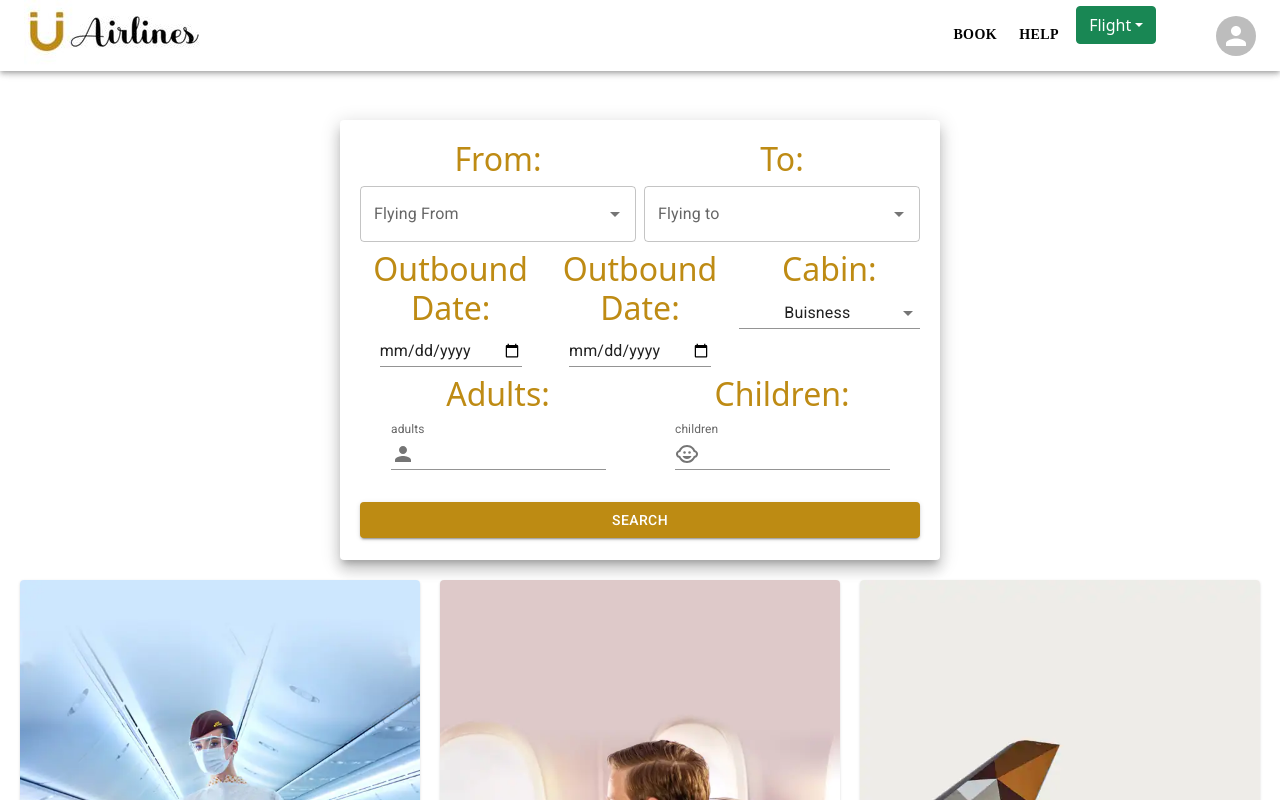
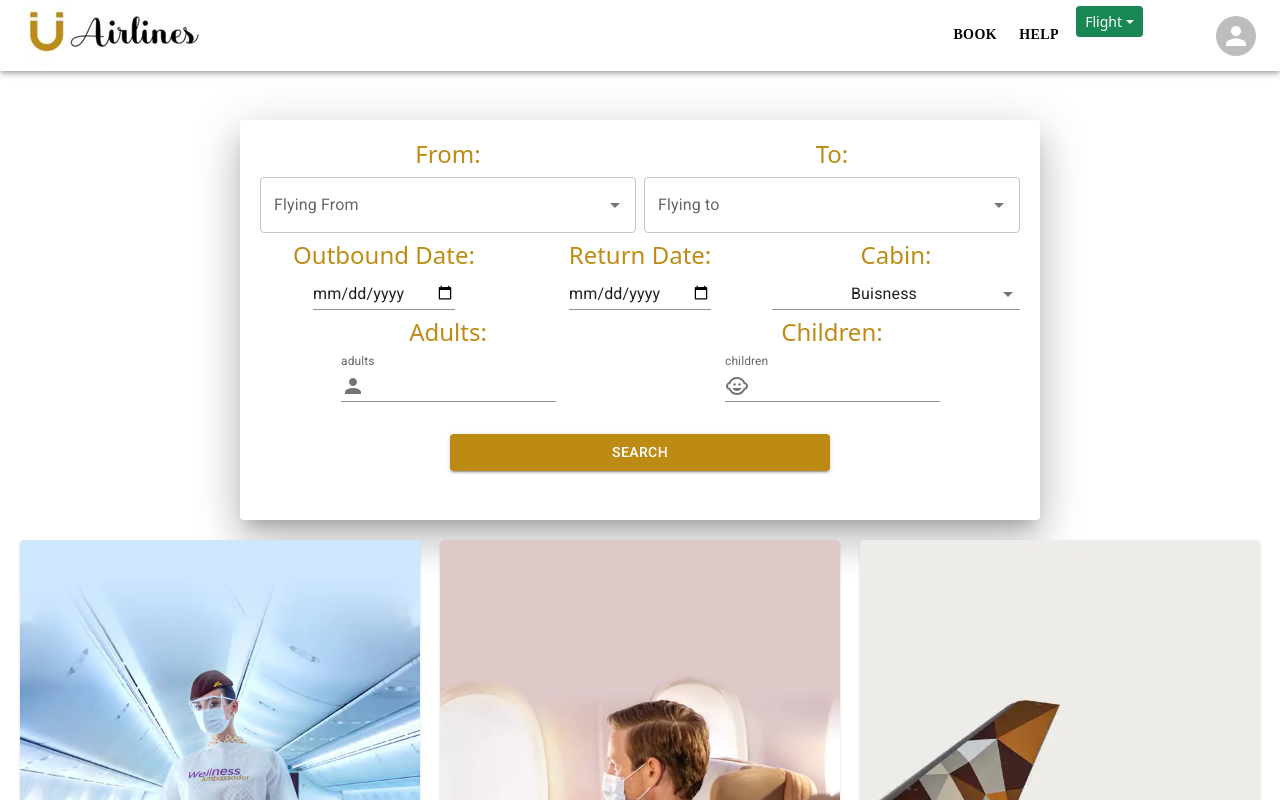
Before and after one commit to advanced-computer-lab/Unique-and-in-English-only, a React (Create React App) app in the folder Frontend/react-app/: page / in a window 1280 px wide. Built offline with nearby package versions, Linux system fonts and the light colour scheme; a web font is replaced by a local one.

Commit message:
homepage

```diff
--- a/Frontend/react-app/src/ResponsiveAppBar.js
+++ b/Frontend/react-app/src/ResponsiveAppBar.js
@@ -144,8 +144,8 @@ const ResponsiveAppBar = () => {
                 Help
               </Button>
             }
-            <Dropdown cssClass='e-caret-hide' container="body">
-              <Dropdown.Toggle variant="success" id="dropdown-basic">
+            <Dropdown cssClass='e-caret-hide' container="body" >
+              <Dropdown.Toggle variant="success" id="dropdown-basic" size="sm" style={{}}>
                 Flight
               </Dropdown.Toggle>
 
--- a/Frontend/react-app/src/searchFlightDiv.js
+++ b/Frontend/react-app/src/searchFlightDiv.js
@@ -30,7 +30,7 @@ const theme=createMuiTheme({
 
 
 
-const paperStyle={padding:20, height:'440px',width:'600px',margin:"20px auto",minheight: '500px',minwidth:'1000px'}
+const paperStyle={padding:20, height:'400px',width:'800px',margin:"20px auto",minheight: '500px',minwidth:'1000px'}
 
 
 const airports = [
@@ -101,10 +101,10 @@ function SearchFlightDiv() {
     <Container>
 
     <Grid align="center">
-        <Paper elevation={10} style={paperStyle}>
+        <Paper elevation={24} rounded style={paperStyle}>
         <Grid container spacing={1}>
             <Grid item xs={6}>
-                <h2 style={{color:"#be8b14"}}>From:</h2>
+                <h4 style={{color:"#be8b14"}}>From:</h4>
             <Autocomplete
                     id="flying-from-box"
                     options={airports}
@@ -128,7 +128,7 @@ function SearchFlightDiv() {
             />
          </Grid>
          <Grid item xs={6}>
-                <h2 style={{color:"#be8b14"}}>To:</h2>
+                <h4 style={{color:"#be8b14"}}>To:</h4>
                 <Autocomplete
                     id="flying-to-box"
                     options={airports}
@@ -147,11 +147,11 @@ function SearchFlightDiv() {
                 />
          </Grid>
          <Grid item xs={4}>
-                <h2 style={{color:"#be8b14"}}>Outbound Date:</h2>
+                <h4 style={{color:"#be8b14"}}>Outbound Date:</h4>
                 <TextField id="outboundDate" value={values.outboundDate} onChange={set('outboundDate')} type="date" variant="standard"> </TextField>
          </Grid>
          <Grid item xs={4}>
-         <h2 style={{color:"#be8b14"}}>Outbound Date:</h2>
+         <h4 style={{color:"#be8b14"}}>Return Date:</h4>
                 <TextField id="returnDate" value={values.returnDate} onChange={set('returnDate')} type="date" variant="standard"> </TextField>
 
          </Grid>
@@ -163,7 +163,7 @@ function SearchFlightDiv() {
                     getOptionLabel={option => option.class}
                     renderInput={(params) => <TextField {...params} value={values.cabin} onChange={set('cabin')} label="Cabin" />}
                 /> */}
-                <h2 style={{color:"#be8b14"}}>Cabin:</h2>
+                <h4 style={{color:"#be8b14"}}>Cabin:</h4>
                 <Select
                 color="primary"
                     labelId="cabin-select-label"
@@ -181,7 +181,7 @@ function SearchFlightDiv() {
          </Grid>
 
          <Grid item xs={6}>
-         <h2 style={{color:"#be8b14"}}>Adults:</h2>
+         <h4 style={{color:"#be8b14"}}>Adults:</h4>
          <TextField
             label="adults"
             variant="standard"
@@ -198,7 +198,7 @@ function SearchFlightDiv() {
          </Grid>
 
          <Grid item xs={6}>
-         <h2 style={{color:"#be8b14"}}>Children:</h2>
+         <h4 style={{color:"#be8b14"}}>Children:</h4>
          <TextField label="children"
          variant="standard"
                         value={values.children}
@@ -214,7 +214,7 @@ function SearchFlightDiv() {
          </Grid>
          <Grid item xs={12}>
              <br/>
-         <Button style={{backgroundColor:'#bd8b13',width:'100%',display:'block'}} onClick={confirmSearch} variant="contained">Search</Button>
+         <Button style={{backgroundColor:'#bd8b13',width:'50%',display:'block'}} onClick={confirmSearch} variant="contained">Search</Button>
              </Grid>
 
 
```
